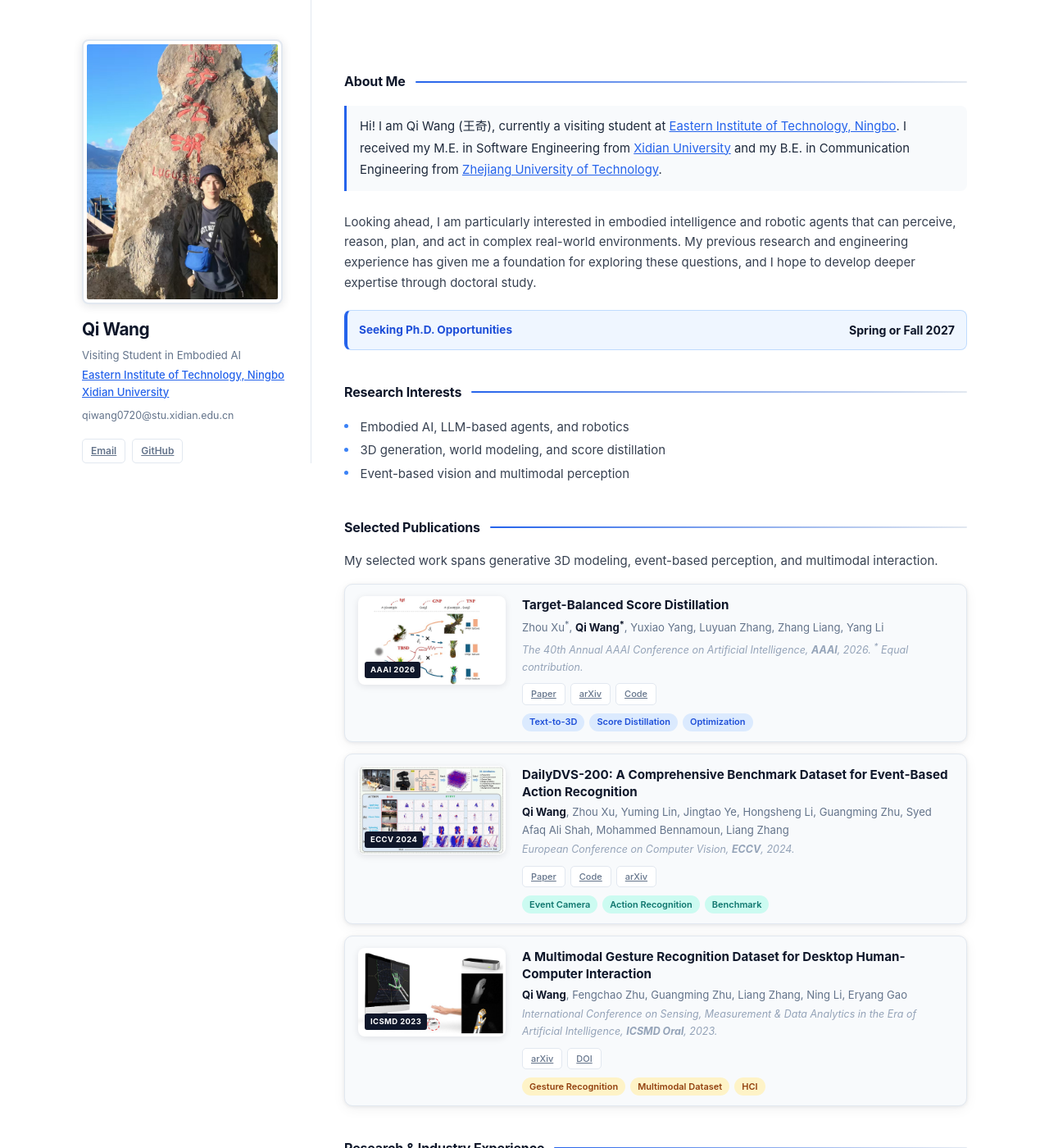
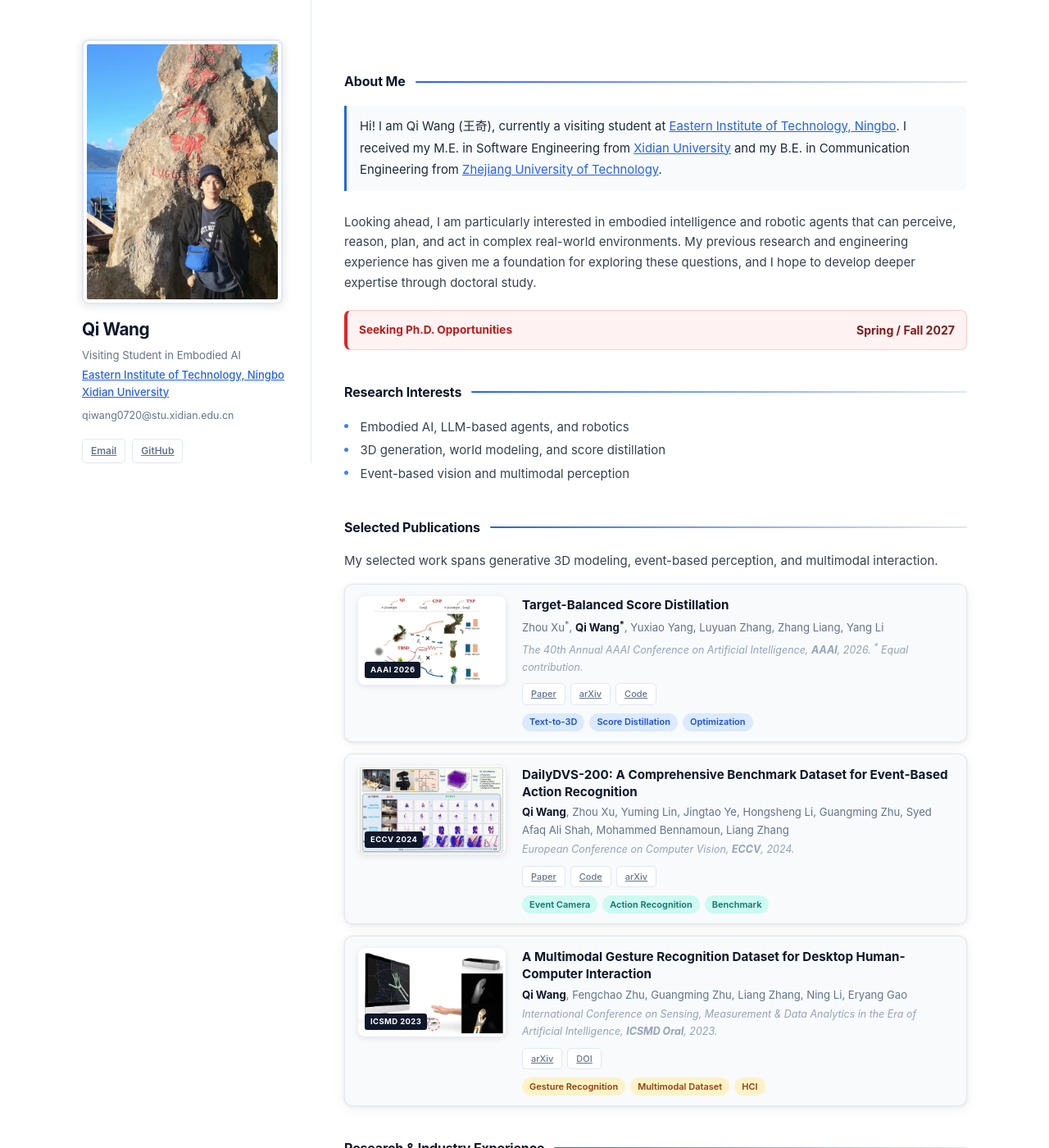
Before and after one commit to QiWang233/qiwang233.github.io, a Jekyll site: the page built from index.md, in a window 1280 px wide and 1400 px high. Shown: the whole window at 82% size. Built offline with Jekyll 4.4.1, drawn with Linux system fonts in a browser that asks for light colours; our own code applies the rules of GitHub Pages for plain Markdown files.

Commit message:
Emphasize PhD opportunity callout

```diff
--- a/assets/css/style.scss
+++ b/assets/css/style.scss
@@ -231,15 +231,15 @@ section > p:first-of-type {
   justify-content: space-between;
   gap: 16px;
   margin: 1.25rem 0 0.25rem;
-  border: 1px solid #bfdbfe;
-  border-left: 4px solid var(--qw-blue);
+  border: 1px solid #fecaca;
+  border-left: 4px solid #dc2626;
   border-radius: 8px;
-  background: #eff6ff;
+  background: #fef2f2;
   padding: 12px 14px;
 }
 
 .phd-opportunity-label {
-  color: #1d4ed8;
+  color: #b91c1c;
   font-size: 0.85rem;
   font-weight: 700;
   line-height: 1.4;
@@ -247,7 +247,7 @@ section > p:first-of-type {
 
 .phd-opportunity-term {
   flex-shrink: 0;
-  color: var(--qw-navy);
+  color: #7f1d1d;
   font-size: 0.88rem;
   font-weight: 700;
 }
@@ -651,13 +651,17 @@ section ul li ul li::before {
   }
 
   .phd-opportunity {
-    border-color: #1e40af;
-    border-left-color: #60a5fa;
-    background: #0c1b33;
+    border-color: #7f1d1d;
+    border-left-color: #f87171;
+    background: #2a1114;
   }
 
   .phd-opportunity-label {
-    color: #93c5fd;
+    color: #fca5a5;
+  }
+
+  .phd-opportunity-term {
+    color: #fee2e2;
   }
 
   .publications ol.bibliography li .links a.btn {
--- a/index.md
+++ b/index.md
@@ -10,7 +10,7 @@
 
 <div class="phd-opportunity" role="note" aria-label="Ph.D. opportunity status">
   <span class="phd-opportunity-label">Seeking Ph.D. Opportunities</span>
-  <strong class="phd-opportunity-term">Spring or Fall 2027</strong>
+  <strong class="phd-opportunity-term">Spring / Fall 2027</strong>
 </div>
 
 ## Research Interests
```
